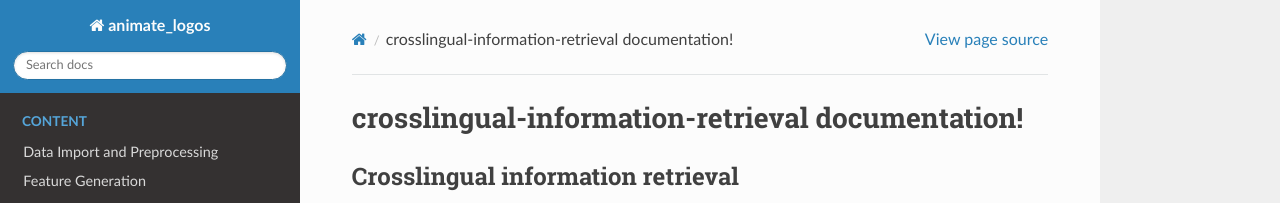
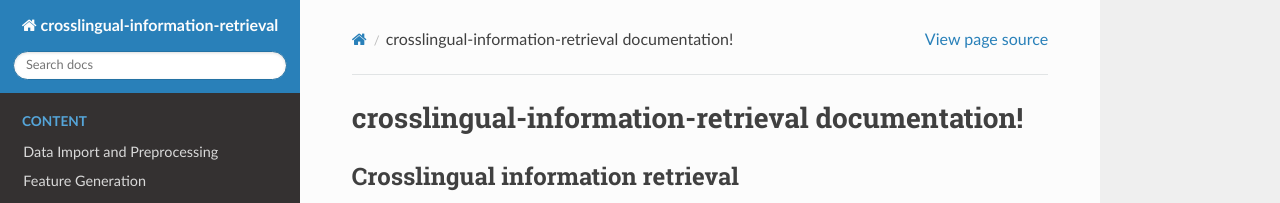
Before and after one commit to J4K08L4N63N84HN/crosslingual-information-retrieval, a Sphinx documentation site: the page built from docs/index.rst, in a window 1280 px wide. Shown: the top 203 px of the page. Built offline with Sphinx 7.4.7 and the Read the Docs theme 2.0.0, drawn with Linux system fonts in a browser that asks for light colours.

Commit message:
Update conf.py

```diff
--- a/docs/conf.py
+++ b/docs/conf.py
@@ -9,7 +9,7 @@ sys.path.insert(0, os.path.abspath('./..'))
 
 # -- Project information -----------------------------------------------------
 
-project = 'animate_logos'
+project = 'crosslingual-information-retrieval'
 copyright = '2021, Min Duc Bui, Jakob Langenbahn, Niklas Sabel'
 author = 'Min Duc Bui, Jakob Langenbahn, Niklas Sabel'
 
```
